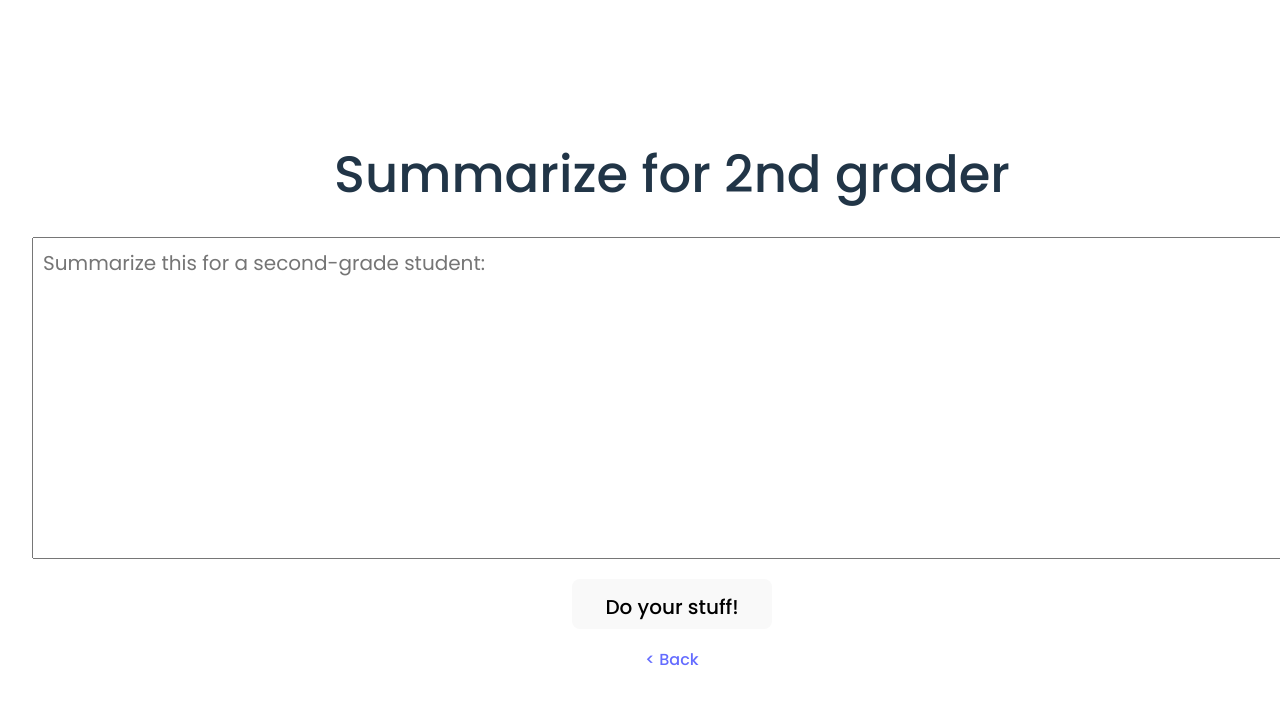
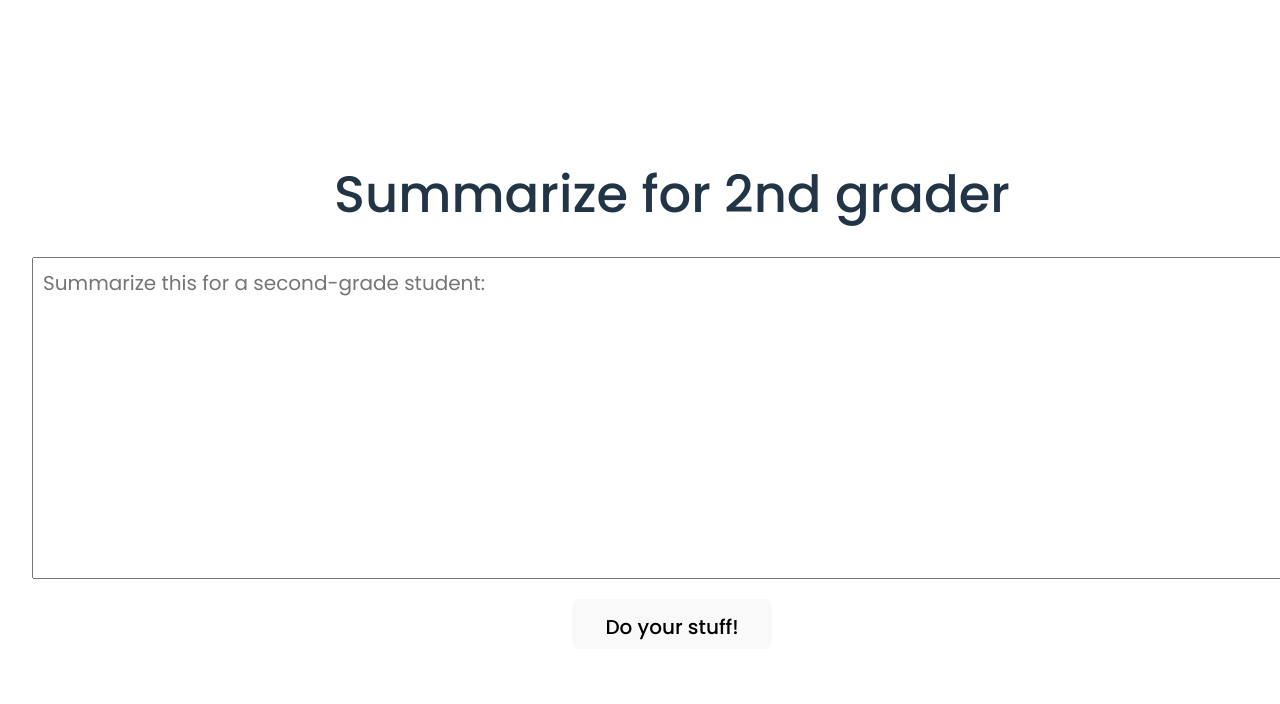
Before and after one commit to joe-watkins/react-chatgpt-playground, a React (Vite) app: page / in a window 1280 px wide. Both pictures are taken after a click on the button 844 px from the left and 390 px from the top of the page. Shown: the top 704 px of the page. Built offline with nearby package versions, Linux system fonts and the light colour scheme.

Commit message:
Move back trigger

```diff
--- a/src/App.scss
+++ b/src/App.scss
@@ -69,3 +69,13 @@
 .loading-indicator {
   margin: 1em;
 }
+
+.back-trigger {
+  position: absolute;
+  top: 1em;
+  left: 1em;
+  font-size: 1.3em;
+  a {
+    color: #fff;
+  }
+}
--- a/src/components/Translation.jsx
+++ b/src/components/Translation.jsx
@@ -39,7 +39,7 @@ export default function Translation({ doStuff, setInput, result, setOption, chos
                     <img className="result-image" src={result} alt={imgAlt} />
                 </div>
             </> : <></>}
-            <p><a href="#" onClick={(e) => setOption({})}>&lt; Back</a></p>
+            <div className="back-trigger"><a href="#" onClick={(e) => setOption({})}>&lt; Back</a></div>
         </div>
     )
 }
```
